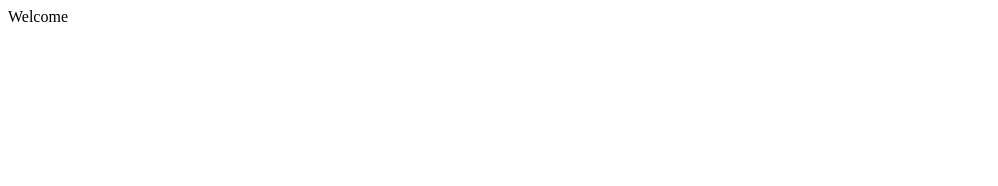
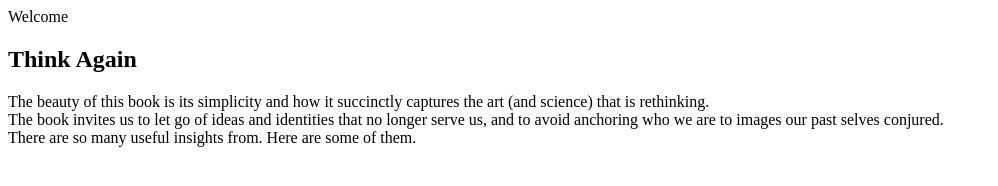
Before and after one commit to zenchyo/haibu, a plain HTML site: page index.html in a window 1280 px wide. Shown: the whole page, without its empty margins (0-998 px from the left). Drawn offline with Linux system fonts and the light colour scheme.

Commit message:
Update index.html

```diff
--- a/index.html
+++ b/index.html
@@ -10,6 +10,11 @@
     Welcome
 </header>
 <body>
+    <div id="52B52W_think_again" class="52B52W review">
+    <h2>Think Again</h2>The beauty of this book is its simplicity and how it succinctly captures the art (and science) that is rethinking.
+        <br>The book invites us to let go of ideas and identities that no longer serve us, and to avoid anchoring who we are to images our past selves conjured.
+        <br>There are so many useful insights from. Here are some of them.
 
+</div>
 </body>
 </html>
```
